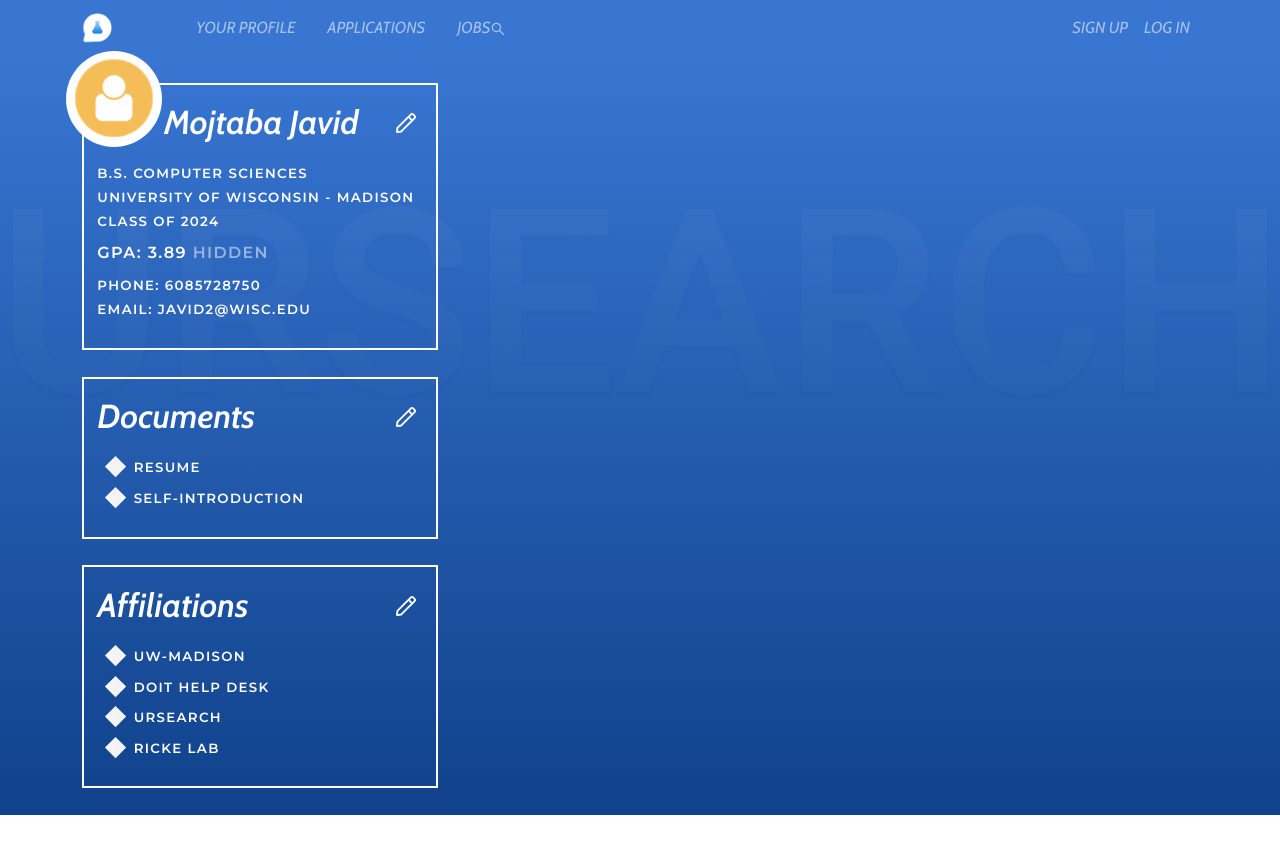
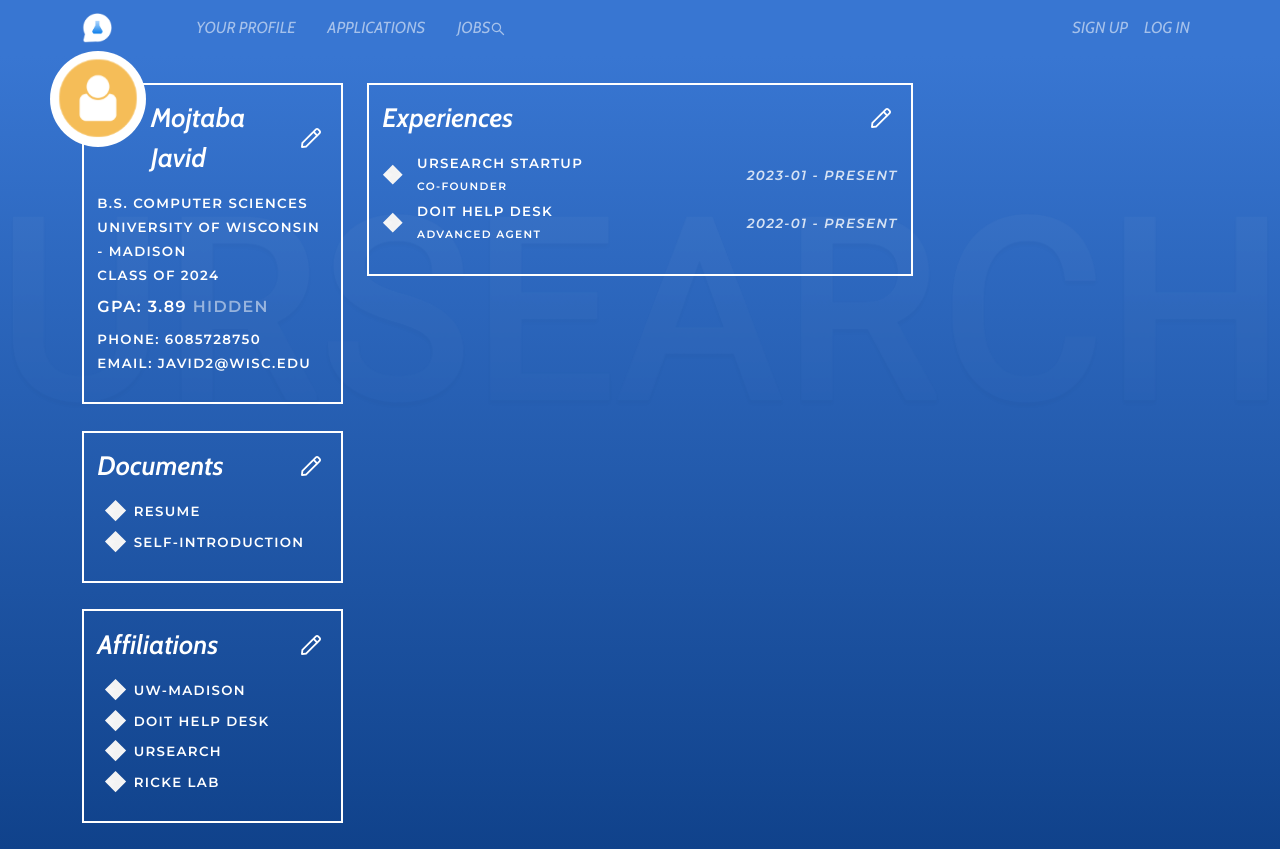
Before and after one commit to sweMojtaba/urSearchFrontEnd, a React (Create React App) app: page /individual/profile in a window 1280 px wide. Before the commit the page ends 815 px from the top, so only its background shows below. Built offline with nearby package versions, Linux system fonts and the light colour scheme; a web font is replaced by a local one.

Commit message:
Experiences

```diff
--- a/src/components/common/BigLi.tsx
+++ b/src/components/common/BigLi.tsx
@@ -1,21 +1,24 @@
 import React from "react";
-import Item1 from "../../assets/item1.svg"
+import {ReactComponent as Item1} from "../../assets/item1.svg"
 import "./li.scss"
 
 
 interface BigLiProps {
     title: string;
-    text: string;
+    subtitle: string;
     note: string; // used as time
 }
 
-export default function BigLi({ title, text, note}: BigLiProps): JSX.Element {
+// const item1Path: string = "../../assets/item1.svg"
+
+export default function BigLi({ title, subtitle, note}: BigLiProps): JSX.Element {
     return <div className="line line-start big-li">
-        <Item1/>
+        {/* <img src={item1Path} alt="item1" /> */}
+        <Item1 />
         <div className="main-line">
             <div className="main-item">
                 <div className="title">{title}</div>
-                <div className="text">{text}</div>
+                <div className="subtitle">{subtitle}</div>
             </div>
             <div className="note">{note}</div>
         </div>
--- a/src/components/common/info-card.scss
+++ b/src/components/common/info-card.scss
@@ -9,6 +9,10 @@
     display: flex;
     justify-content: space-between;
     margin: 0
+}
+
+.info-card > .first-line > .heading {
+    font-size: 2em;
 }
 
 .info-card > .main-info > * {
@@ -32,7 +36,7 @@
     width: 6em;
     position: absolute;
     top: -2em;
-    left: -1em;
+    left: -2em;
     // border: 2px solid #fff;
 }
 
--- a/src/components/common/li.scss
+++ b/src/components/common/li.scss
@@ -5,3 +5,16 @@
 .info-card > .main-info > .small-li {
     margin-bottom: 0.5em;
 }
+
+.big-li > .main-line {
+    margin-left: 1em;
+    width: 100%;
+    display: flex;
+    flex-direction: row;
+    justify-content: space-between;
+    align-items: center;
+}
+
+.big-li > .main-line > .main-item > .subtitle {
+    font-size: 0.8em;
+}
--- a/src/components/individual/Profile.jsx
+++ b/src/components/individual/Profile.jsx
@@ -3,14 +3,18 @@
 import Documents from "./profileSections/Documents";
 import PersonalInfo from "./profileSections/PersonalInfo";
 import Affiliations from "./profileSections/Affiliations";
+import Experiences from "./profileSections/Experiences";
 
 function Profile() {
     return <Container>
         <Row>
-            <Col sm={6} lg={4}>
+            <Col md={4} xl={3}>
                 <PersonalInfo />
                 <Documents />
                 <Affiliations />
+            </Col>
+            <Col md={8} xl={6}>
+                <Experiences />
             </Col>
         </Row>
     </Container>
--- a/src/components/individual/profileSections/Experiences.tsx
+++ b/src/components/individual/profileSections/Experiences.tsx
@@ -1,7 +1,23 @@
 import React, { useMemo } from "react";
 import { fetchExperiences } from "./fakeFetchProfileSections";
+import InfoCard from "../../common/InfoCard";
+import BigLi from "../../common/BigLi";
 
 export default function Experiences(): JSX.Element {
     const experiences = useMemo(fetchExperiences, []);
-    return <div>Experiences</div>
+
+    return <InfoCard
+        title="Experiences"
+        editFunc={() => { console.log("TO-DO: edit experiences") }}
+    >
+        {experiences.map((experience) => {
+            return <BigLi
+                key={experience.name}
+                title={experience.name}
+                subtitle={experience.role}
+                note={experience.start + " - " + experience.end}
+                />
+        })}
+    </InfoCard>
+
 }
```
Also changed, not shown: src/custom.d.ts (+5 -2 lines).
